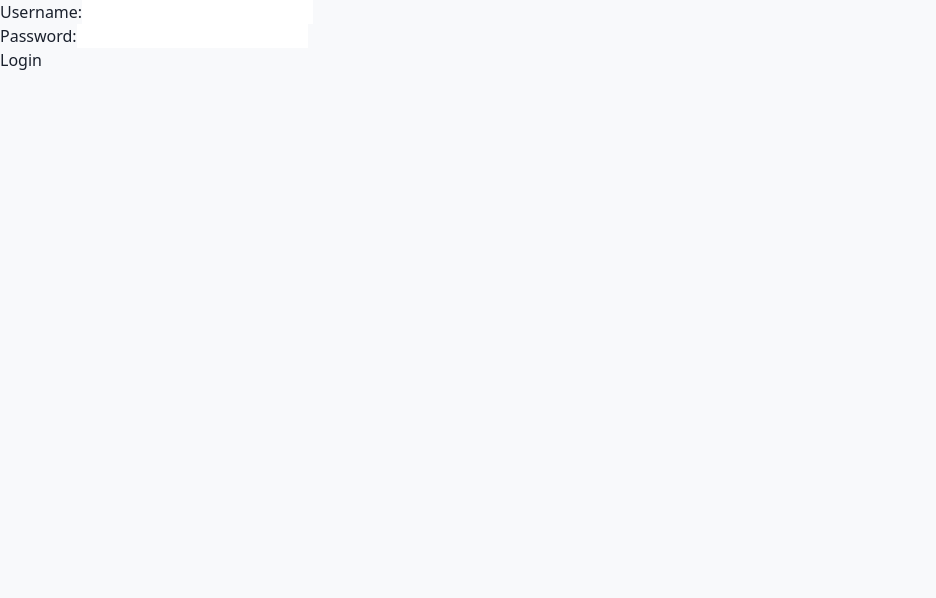
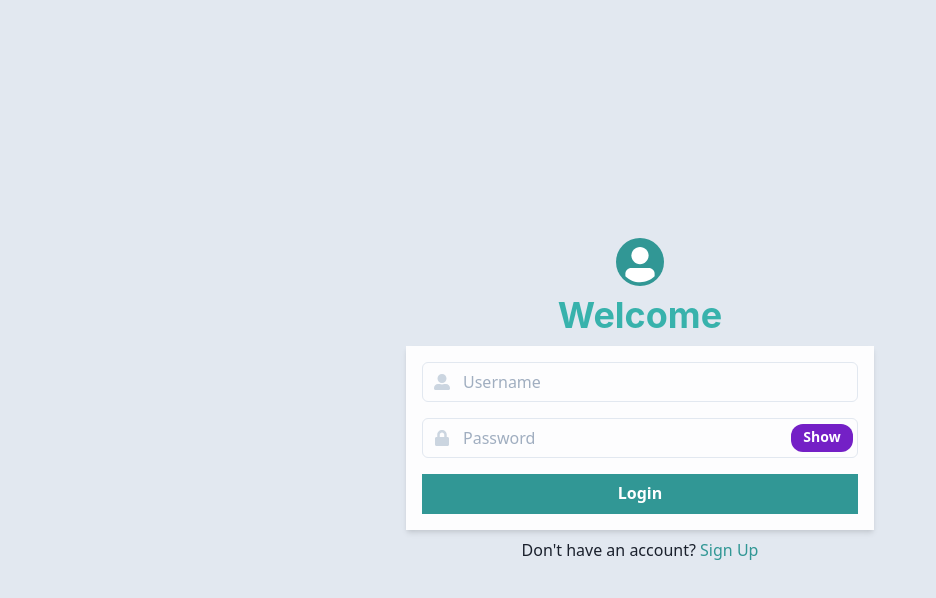
Before and after one commit to ontology-project/monorepo, a Next.js app in the folder client/: page /auth/login in a window 1280 px wide. Shown: the top 598 px of the page, without its empty margins (0-936 px from the left). Built offline with nearby package versions, Linux system fonts and the light colour scheme.

Commit message:
feat: better login/signup page + auth checking

```diff
--- /dev/null
+++ b/client/components/Util/Navbar.tsx
@@ -0,0 +1,25 @@
+// components/NavBar.tsx
+import React from 'react';
+import { Box, Button, Flex, Text } from '@chakra-ui/react';
+import { useRouter } from 'next/router';
+import { logout } from '../../utils/util';
+
+interface NavBarProps {
+  username: string;
+}
+
+const NavBar: React.FC<NavBarProps> = ({ username }) => {
+  const router = useRouter();
+
+  return (
+    <Flex bg="teal.500" color="white" padding="4" justifyContent="space-between" alignItems="center">
+      <Text fontSize="lg" fontWeight="bold">Ontology Project</Text>
+      <Flex alignItems="center">
+        <Text marginRight="8">Welcome, {username}!</Text>
+        <Button colorScheme="teal" variant="outline" onClick={() => logout(router)}>Logout</Button>
+      </Flex>
+    </Flex>
+  );
+};
+
+export default NavBar;
--- a/client/package.json
+++ b/client/package.json
@@ -17,6 +17,7 @@
     "next": "12.0.10",
     "react": "17.0.2",
     "react-dom": "17.0.2",
+    "react-icons": "^5.2.1",
     "typescript": "^4.9.5"
   },
   "devDependencies": {
--- a/client/pages/_app.tsx
+++ b/client/pages/_app.tsx
@@ -2,10 +2,14 @@ import "../styles/globals.css";
 import type { AppProps } from "next/app";
 import { ChakraProvider } from "@chakra-ui/react";
 import { customTheme } from "../themes/index";
+import { logout, useAuth } from "../utils/util";
+import NavBar from "../components/Util/Navbar";
 
 function MyApp({ Component, pageProps }: AppProps) {
+  const { isLoggedIn, username } = useAuth();
   return (
     <ChakraProvider theme={customTheme}>
+      {isLoggedIn && <NavBar username={username} />}
       <Component {...pageProps} />
     </ChakraProvider>
   );
--- a/client/pages/auth/login.tsx
+++ b/client/pages/auth/login.tsx
@@ -1,25 +1,51 @@
 import React, { useState, ChangeEvent, FormEvent } from 'react';
 import axios from 'axios';
 import { useRouter } from 'next/router';
+import {
+  Flex,
+  Heading,
+  Input,
+  Button,
+  InputGroup,
+  Stack,
+  InputLeftElement,
+  chakra,
+  Box,
+  Link,
+  Avatar,
+  FormControl,
+  FormHelperText,
+  InputRightElement
+} from "@chakra-ui/react";
+
+import { FaUserAlt, FaLock } from "react-icons/fa";
+import { BASE_URL } from '../../utils/constants';
 
 interface Credentials {
   username: string;
   password: string;
 }
 
+const CFaUserAlt = chakra(FaUserAlt);
+const CFaLock = chakra(FaLock);
+
 export default function Login() {
   const [credentials, setCredentials] = useState<Credentials>({ username: '', password: '' });
+  const [showPassword, setShowPassword] = useState(false);
   const router = useRouter();
 
   const handleChange = (e: ChangeEvent<HTMLInputElement>) => {
     setCredentials({ ...credentials, [e.target.name]: e.target.value });
   };
 
+  const handleShowClick = () => setShowPassword(!showPassword);
+
   const handleSubmit = async (e: FormEvent) => {
     e.preventDefault();
     try {
-      const response = await axios.post('http://localhost:8000/auth/jwt/create/', credentials);
+      const response = await axios.post(`${BASE_URL}/auth/jwt/create/`, credentials);
       localStorage.setItem('authToken', response.data.access);
+      localStorage.setItem('username', credentials.username);
       router.push('/');
     } catch (error) {
       console.error('Login error:', error);
@@ -28,16 +54,85 @@ export default function Login() {
   };
 
   return (
-    <form onSubmit={handleSubmit}>
-      <div>
-        <label>Username:</label>
-        <input type="text" name="username" value={credentials.username} onChange={handleChange} />
-      </div>
-      <div>
-        <label>Password:</label>
-        <input type="password" name="password" value={credentials.password} onChange={handleChange} />
-      </div>
-      <button type="submit">Login</button>
-    </form>
+  <Flex
+      flexDirection="column"
+      width="100wh"
+      height="100vh"
+      backgroundColor="gray.200"
+      justifyContent="center"
+      alignItems="center"
+    >
+      <Stack
+        flexDir="column"
+        mb="2"
+        justifyContent="center"
+        alignItems="center"
+      >
+        <Avatar bg="teal.500" />
+        <Heading color="teal.400">Welcome</Heading>
+        <Box minW={{ base: "90%", md: "468px" }}>
+          <form onSubmit={handleSubmit}>
+            <Stack
+              spacing={4}
+              p="1rem"
+              backgroundColor="whiteAlpha.900"
+              boxShadow="md"
+            >
+              <FormControl>
+                <InputGroup>
+                  <InputLeftElement
+                    pointerEvents="none"
+                    children={<CFaUserAlt color="gray.300" />}
+                  />
+                  <Input
+                    type="text"
+                    placeholder="Username"
+                    name="username"
+                    value={credentials.username}
+                    onChange={handleChange}
+                  />
+                </InputGroup>
+              </FormControl>
+              <FormControl>
+                <InputGroup>
+                  <InputLeftElement
+                    pointerEvents="none"
+                    color="gray.300"
+                    children={<CFaLock color="gray.300" />}
+                  />
+                  <Input
+                    type={showPassword ? "text" : "password"}
+                    placeholder="Password"
+                    name="password"
+                    value={credentials.password}
+                    onChange={handleChange}
+                  />
+                  <InputRightElement width="4.5rem">
+                    <Button h="1.75rem" size="sm" onClick={handleShowClick}>
+                      {showPassword ? "Hide" : "Show"}
+                    </Button>
+                  </InputRightElement>
+                </InputGroup>
+              </FormControl>
+              <Button
+                borderRadius={0}
+                type="submit"
+                variant="solid"
+                colorScheme="teal"
+                width="full"
+              >
+                Login
+              </Button>
+            </Stack>
+          </form>
+        </Box>
+      </Stack>
+      <Box>
+        Don't have an account?{" "}
+        <Link color="teal.500" href="/auth/signup">
+          Sign Up
+        </Link>
+      </Box>
+    </Flex>
   );
 }
--- a/client/utils/constants.ts
+++ b/client/utils/constants.ts
@@ -1,4 +1,6 @@
-export const BASE_URL = "http://localhost:8000/api";
+export const BASE_URL = "http://localhost:8000";
+
+export const EXCEL_TEMPLATE_URL = "https://docs.google.com/spreadsheets/d/1kHKhEt1I0E1gFF65KNiVEwYD6WYhkYp-UY0v0PASBGU/edit#gid=786139127";
 
 export const NODE_TYPES = [
     'AssesmentTask',
--- /dev/null
+++ b/client/utils/util.tsx
@@ -0,0 +1,24 @@
+import { useRouter } from "next/router";
+import { useEffect, useState } from "react";
+
+export function useAuth() {
+    const [isLoggedIn, setIsLoggedIn] = useState(false);
+    const [username, setUsername] = useState("");
+
+    useEffect(() => {
+        const token = localStorage.getItem('authToken');
+        const user = localStorage.getItem('username');
+        if (token && user) {
+        setIsLoggedIn(true);
+        setUsername(user);
+        }
+    }, []);
+
+    return { isLoggedIn, username };
+}
+
+export function logout(router) {
+    localStorage.removeItem('authToken');
+    localStorage.removeItem('username');
+    router.push('/auth/login');
+}
```
Also changed, not shown: client/components/AuthCheck.tsx (added, +24 -0 lines), client/pages/auth/signup.tsx (+116 -14 lines), client/pages/graphdb/upload-excel.tsx (+7 -0 lines), client/pages/index.tsx (+7 -50 lines), 1 other file (tests, documents, lock files or other folders).
